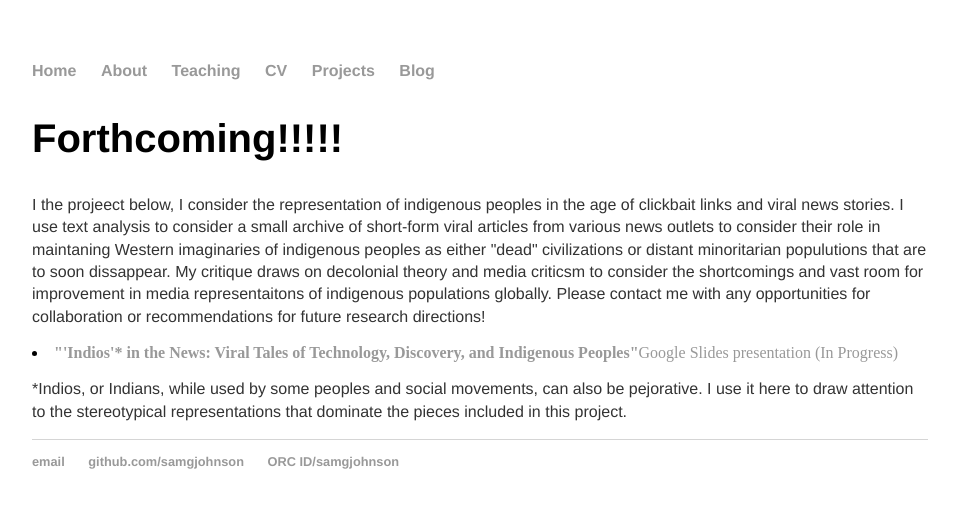
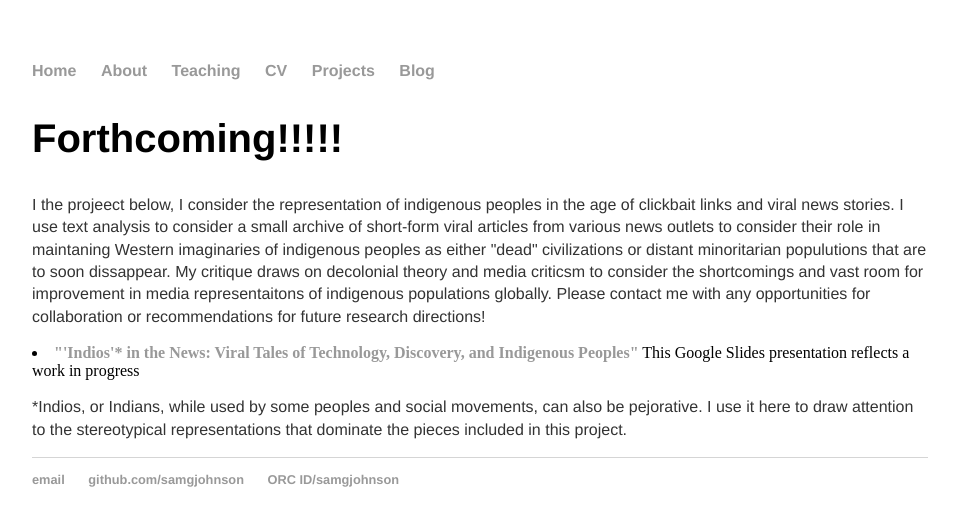
Before and after one commit to samgjohnson/samgjohnson.github.io, a Jekyll site: the page built from dhprojects/index.html, in a window 1280 px wide. Shown: the top 526 px of the page, without its empty margins (160-1117 px from the left). Built offline with Jekyll 4.4.1, drawn with Linux system fonts in a browser that asks for light colours.

Commit message:
Update index.html

```diff
--- a/dhprojects/index.html
+++ b/dhprojects/index.html
@@ -4,5 +4,5 @@
 ---
 <h2>Forthcoming!!!!!</h2>
 <p>I the projeect below, I consider the representation of indigenous peoples in the age of clickbait links and viral news stories. I use text analysis to consider a small archive of short-form viral articles from various news outlets to consider their role in maintaning Western imaginaries of indigenous peoples as either "dead" civilizations or distant minoritarian populutions that are to soon dissappear. My critique draws on decolonial theory and media criticsm to consider the shortcomings and vast room for improvement in media representaitons of indigenous populations globally. Please contact me with any opportunities for collaboration or recommendations for future research directions!</p>
-<li><a href="https://docs.google.com/presentation/d/1oy6-h1STulIn8PONYk63Xlae5LepsvXnjIgIX361nI8/edit?usp=sharing"><b>"'Indios'* in the News: Viral Tales of Technology, Discovery, and Indigenous Peoples"</b>Google Slides presentation (In Progress)</a></li>
+<li><a href="https://docs.google.com/presentation/d/1oy6-h1STulIn8PONYk63Xlae5LepsvXnjIgIX361nI8/edit?usp=sharing"><b>"'Indios'* in the News: Viral Tales of Technology, Discovery, and Indigenous Peoples"</b></a> This Google Slides presentation reflects a work in progress</li>
 <p>*Indios, or Indians, while used by some peoples and social movements, can also be pejorative. I use it here to draw attention to the stereotypical representations that dominate the pieces included in this project.</p>
```
